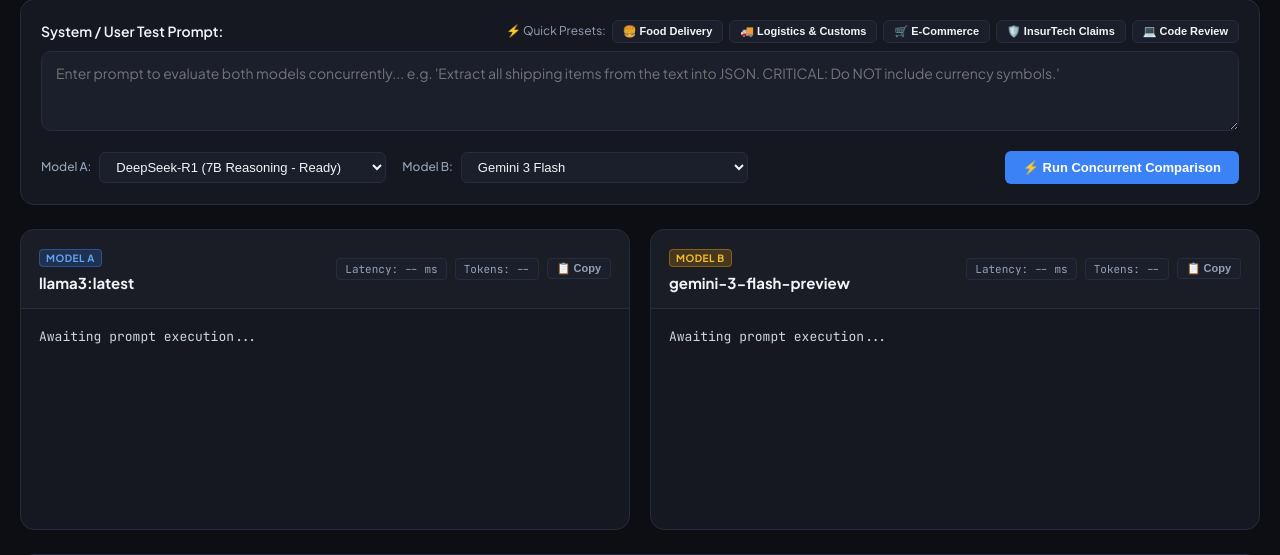
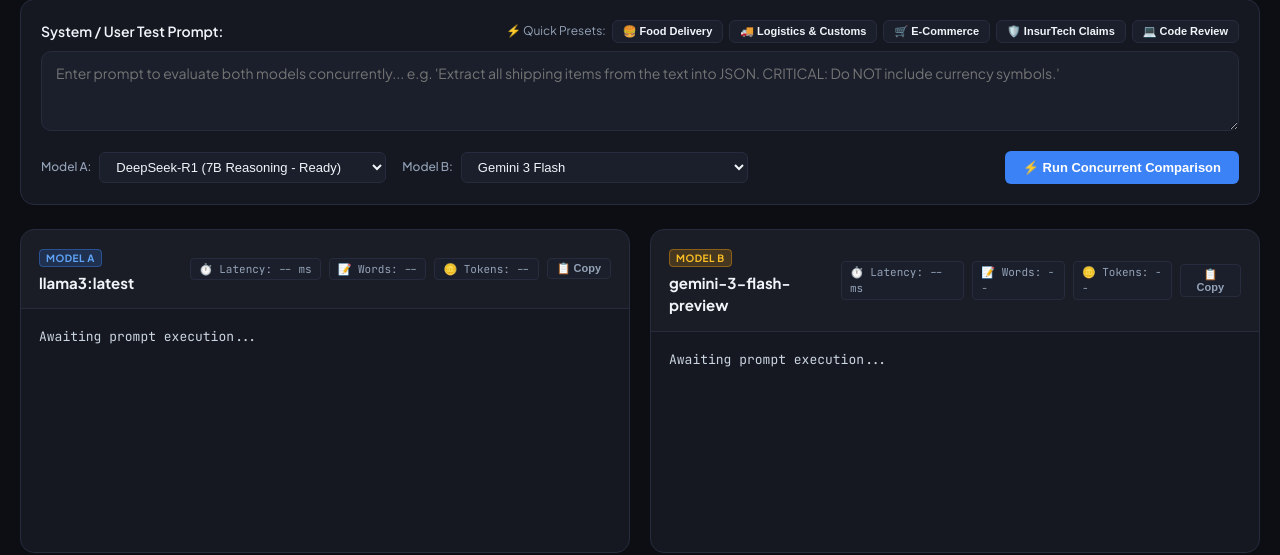
Before and after one commit to mricky/llm-evaluation-playground, a FastAPI app: page / in a window 1280 px wide. Shown: the part 158-713 px from the top of the page. Run offline with FastAPI, Linux system fonts and the light colour scheme.

Commit message:
feat: display live word count and token count on all model response cards

```diff
--- a/static/js/app.js
+++ b/static/js/app.js
@@ -218,6 +218,15 @@ function getAssessmentData(model) {
   return data;
 }
 
+function countWords(str) {
+  if (!str) return 0;
+  let clean = str;
+  if (clean.includes('</think>')) {
+    clean = clean.split('</think>').pop();
+  }
+  return clean.trim().split(/\s+/).filter(Boolean).length;
+}
+
 // Winner selector buttons
 function initWinnerButtons() {
   const btns = document.querySelectorAll('.winner-btn');
@@ -267,19 +276,27 @@ function initArenaRun() {
       // Render Model A
       if (data.model_a.status === 'success') {
         document.getElementById('output-model-a').innerText = data.model_a.text;
-        document.getElementById('stat-latency-a').innerText = `${data.model_a.latency_ms} ms`;
-        document.getElementById('stat-words-a').innerText = `Tokens: ${data.model_a.tokens_or_words}`;
+        document.getElementById('stat-latency-a').innerText = `⏱️ ${data.model_a.latency_ms} ms`;
+        const wordsA = data.model_a.word_count !== undefined ? data.model_a.word_count : countWords(data.model_a.text);
+        document.getElementById('stat-words-a').innerText = `📝 Words: ${wordsA}`;
+        document.getElementById('stat-tokens-a').innerText = `🪙 Tokens: ${data.model_a.tokens || data.model_a.tokens_or_words || wordsA}`;
       } else {
         document.getElementById('output-model-a').innerText = `Error: ${data.model_a.error || 'Failed'}`;
+        document.getElementById('stat-words-a').innerText = `📝 Words: --`;
+        document.getElementById('stat-tokens-a').innerText = `🪙 Tokens: --`;
       }
 
       // Render Model B
       if (data.model_b.status === 'success' || data.model_b.status === 'mock_success') {
         document.getElementById('output-model-b').innerText = data.model_b.text;
-        document.getElementById('stat-latency-b').innerText = `${data.model_b.latency_ms} ms`;
-        document.getElementById('stat-words-b').innerText = `Tokens: ${data.model_b.tokens_or_words}`;
+        document.getElementById('stat-latency-b').innerText = `⏱️ ${data.model_b.latency_ms} ms`;
+        const wordsB = data.model_b.word_count !== undefined ? data.model_b.word_count : countWords(data.model_b.text);
+        document.getElementById('stat-words-b').innerText = `📝 Words: ${wordsB}`;
+        document.getElementById('stat-tokens-b').innerText = `🪙 Tokens: ${data.model_b.tokens || data.model_b.tokens_or_words || wordsB}`;
       } else {
         document.getElementById('output-model-b').innerText = `Error: ${data.model_b.error || 'Failed'}`;
+        document.getElementById('stat-words-b').innerText = `📝 Words: --`;
+        document.getElementById('stat-tokens-b').innerText = `🪙 Tokens: --`;
       }
 
       showToast('Models compared successfully!');
@@ -381,9 +398,11 @@ function initTrainerMode() {
 
     document.getElementById('trainer-model-a-name').innerText = currentTrainerCase.model_a_name;
     document.getElementById('trainer-model-a-resp').innerText = currentTrainerCase.model_a_response;
+    document.getElementById('trainer-words-a').innerText = `📝 Words: ${countWords(currentTrainerCase.model_a_response)}`;
 
     document.getElementById('trainer-model-b-name').innerText = currentTrainerCase.model_b_name;
     document.getElementById('trainer-model-b-resp').innerText = currentTrainerCase.model_b_response;
+    document.getElementById('trainer-words-b').innerText = `📝 Words: ${countWords(currentTrainerCase.model_b_response)}`;
 
     document.getElementById('trainer-results-card').style.display = 'none';
     workspace.style.display = 'block';
--- a/templates/index.html
+++ b/templates/index.html
@@ -90,8 +90,9 @@
               <h3 id="display-model-a-title">llama3:latest</h3>
             </div>
             <div class="meta-stats">
-              <span class="stat-tag" id="stat-latency-a">Latency: -- ms</span>
-              <span class="stat-tag" id="stat-words-a">Tokens: --</span>
+              <span class="stat-tag" id="stat-latency-a">⏱️ Latency: -- ms</span>
+              <span class="stat-tag" id="stat-words-a">📝 Words: --</span>
+              <span class="stat-tag" id="stat-tokens-a">🪙 Tokens: --</span>
               <button type="button" class="copy-btn" data-target="output-model-a" title="Copy to clipboard">📋 Copy</button>
             </div>
           </div>
@@ -108,8 +109,9 @@
               <h3 id="display-model-b-title">gemini-3-flash-preview</h3>
             </div>
             <div class="meta-stats">
-              <span class="stat-tag" id="stat-latency-b">Latency: -- ms</span>
-              <span class="stat-tag" id="stat-words-b">Tokens: --</span>
+              <span class="stat-tag" id="stat-latency-b">⏱️ Latency: -- ms</span>
+              <span class="stat-tag" id="stat-words-b">📝 Words: --</span>
+              <span class="stat-tag" id="stat-tokens-b">🪙 Tokens: --</span>
               <button type="button" class="copy-btn" data-target="output-model-b" title="Copy to clipboard">📋 Copy</button>
             </div>
           </div>
@@ -251,6 +253,7 @@
           <div class="model-card">
             <div class="card-header">
               <h3 id="trainer-model-a-name">Model A</h3>
+              <span class="stat-tag" id="trainer-words-a">📝 Words: --</span>
             </div>
             <div class="response-body">
               <pre id="trainer-model-a-resp"></pre>
@@ -259,6 +262,7 @@
           <div class="model-card">
             <div class="card-header">
               <h3 id="trainer-model-b-name">Model B</h3>
+              <span class="stat-tag" id="trainer-words-b">📝 Words: --</span>
             </div>
             <div class="response-body">
               <pre id="trainer-model-b-resp"></pre>
```
Also changed, not shown: core/engine.py (+15 -4 lines).
